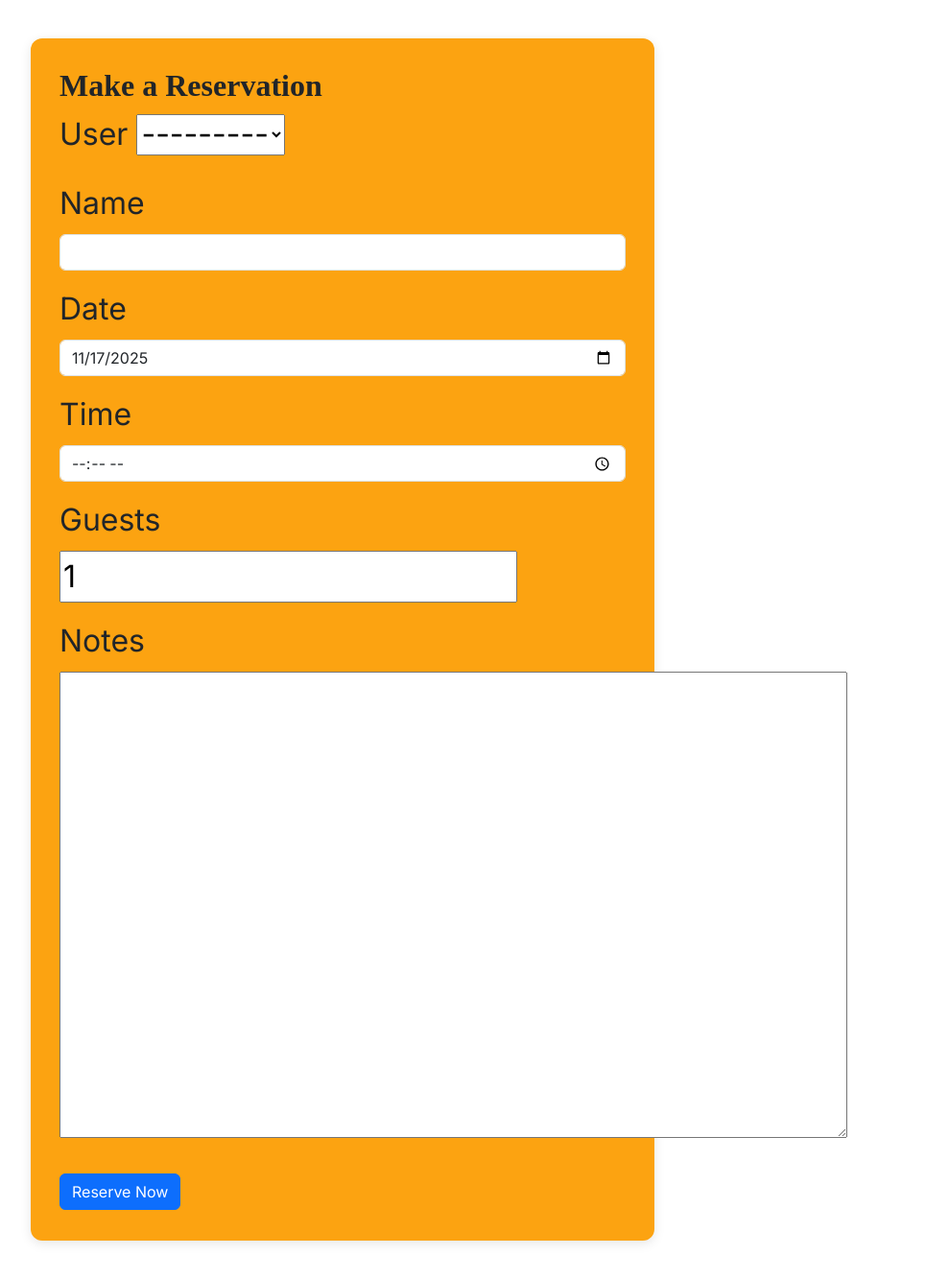
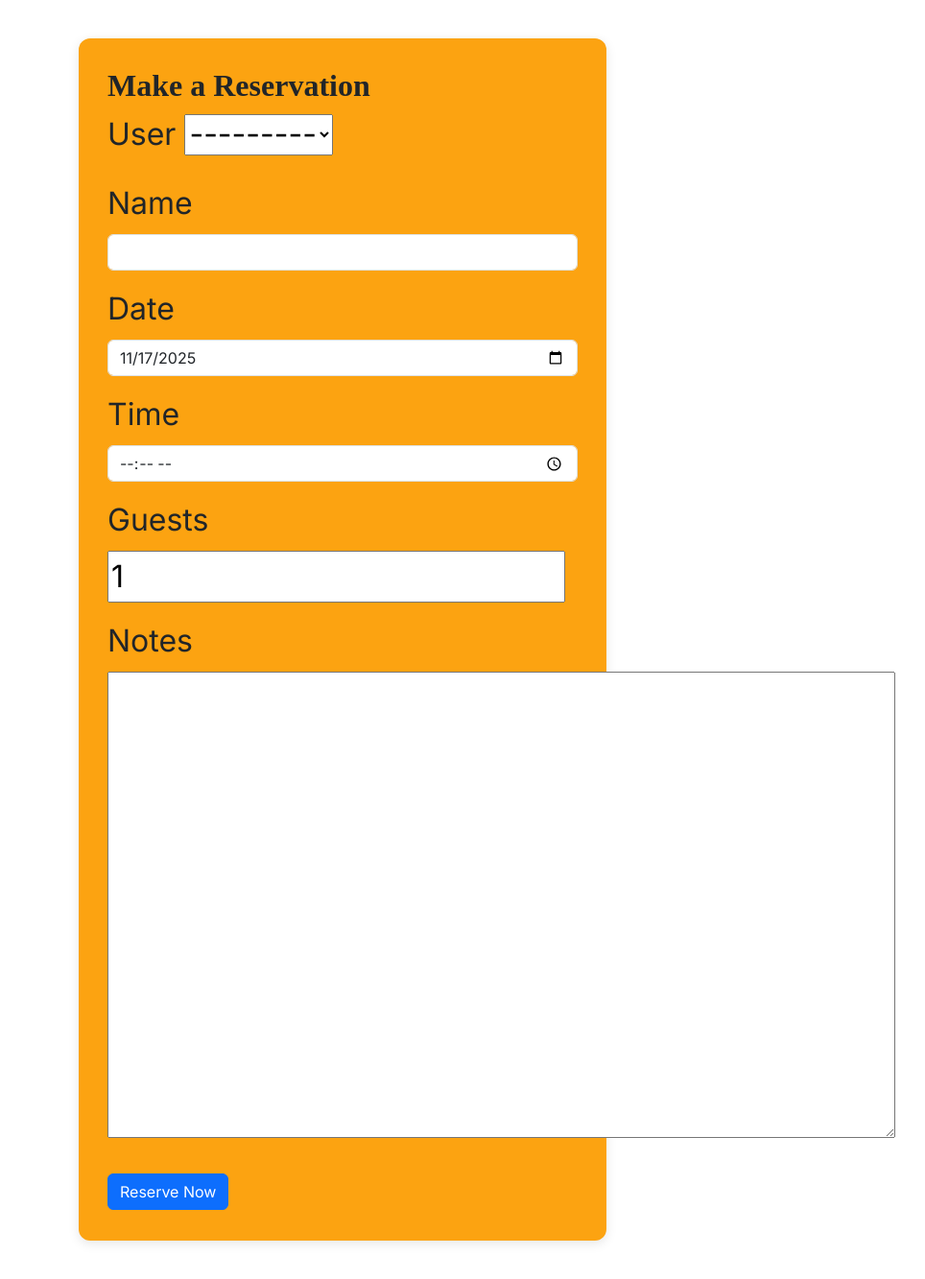
Before and after one commit to sphenry2799/Planora_Bookings, a Django app: page / in a window 1280 px wide. Shown: the whole page at 96% size, without its empty margins (283-1247 px from the left). Run offline with Django 4.2, Linux system fonts and the light colour scheme; some web fonts are replaced.

Commit message:
Amend styling

```diff
--- a/static/css/reservations.css
+++ b/static/css/reservations.css
@@ -14,11 +14,11 @@
 }
 
 body {
-    background-image: url(../images/reservation-illustration.jpg) no-repeat center center/cover;
+    background-image: url(../images/reservation-illustration.jpg) no-repeat center cover;
         }
 
 .reservation-container {
-    max-width: 650px;
+    max-width: 550px;
     margin: 40px auto;
     background: var(--primary-color);
     font-family: var(--primary-font);
```
